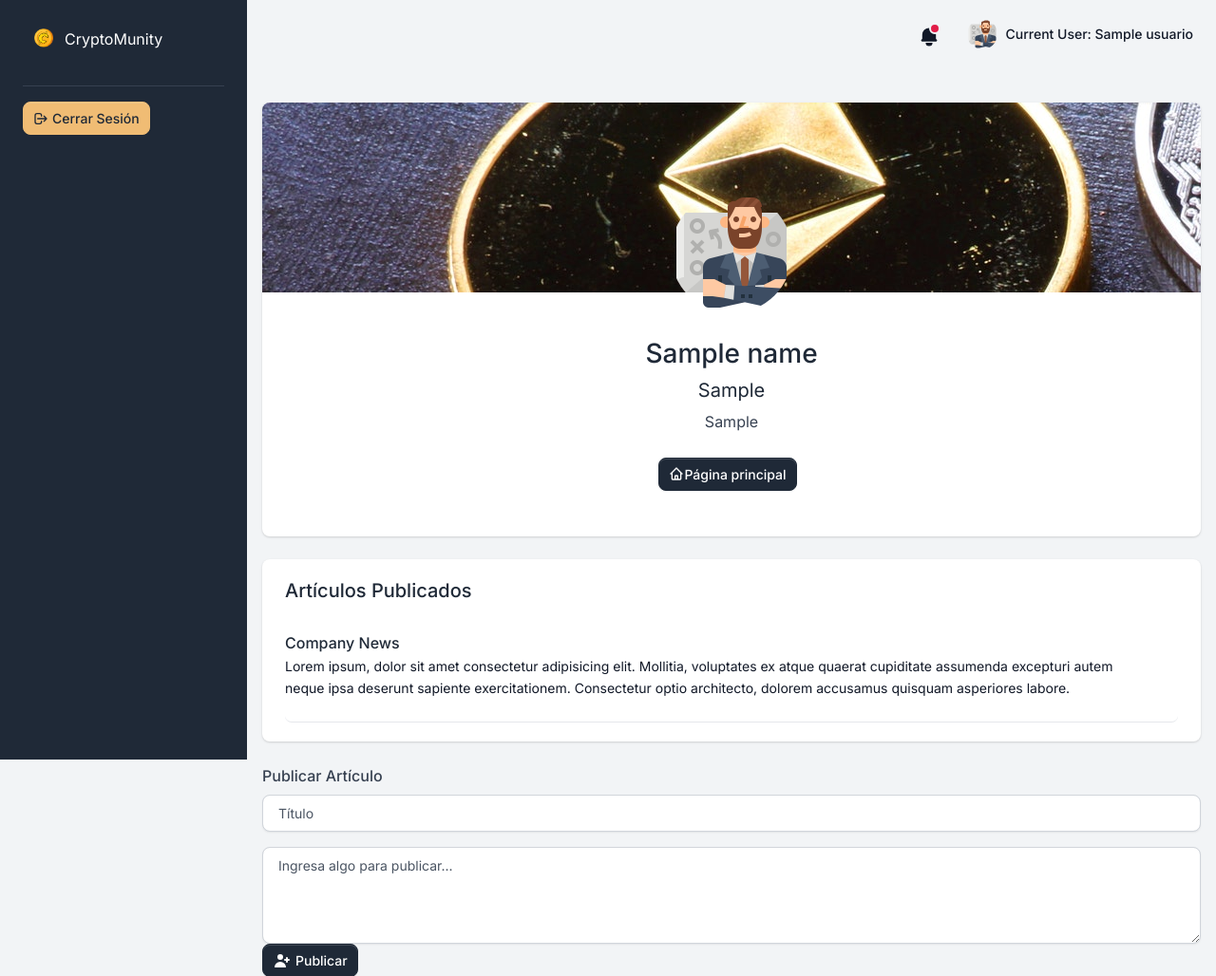
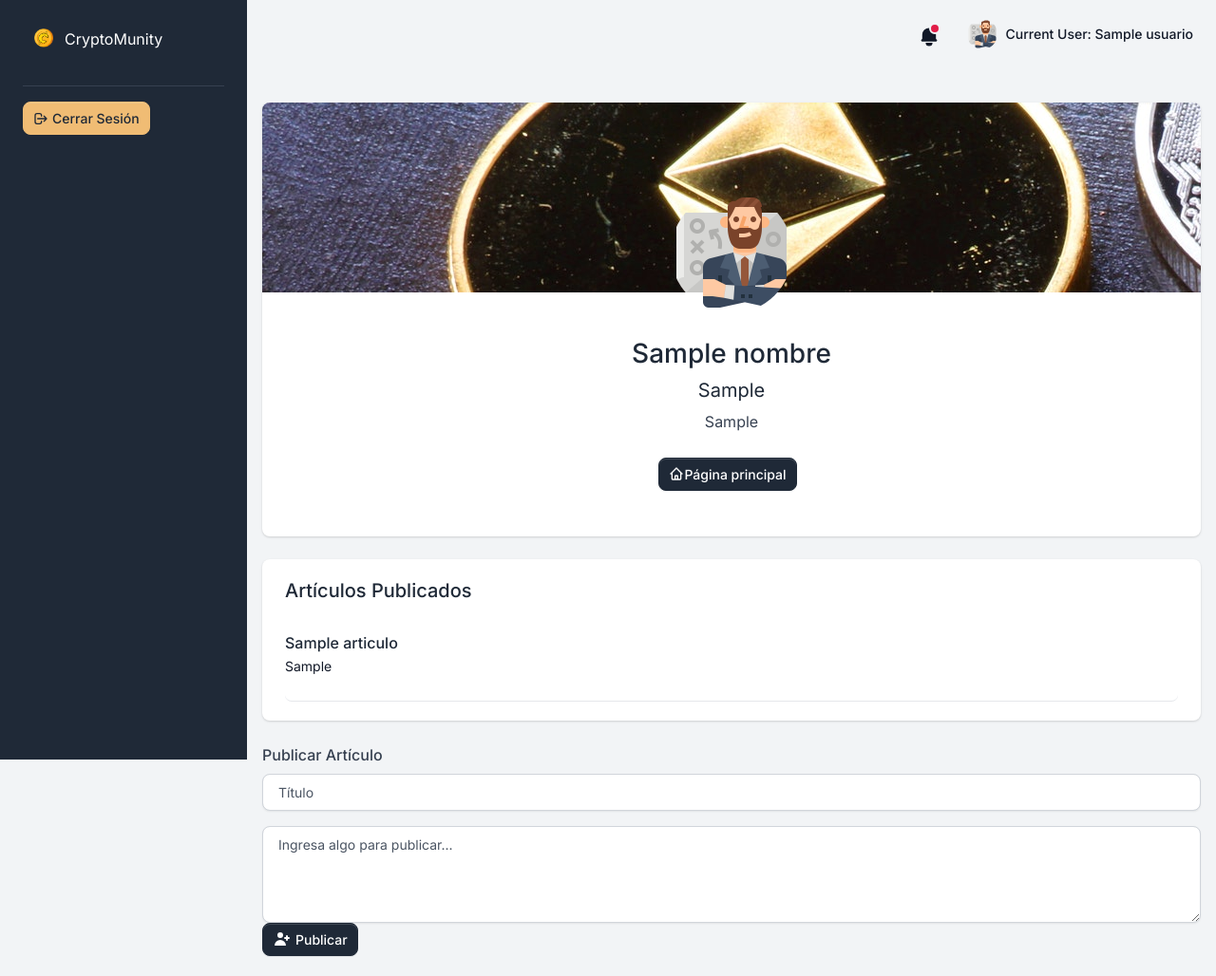
Before and after one commit to Ulises-Tame/CryptoMunity, a Flask app: template templates/accounts/profile_invest.html in a window 1280 px wide. Shown: the top 1028 px of the page at 95% size. Run offline with Flask 2, Linux system fonts and the light colour scheme; a user stored in the database is signed in; tables that the repository leaves empty hold one stand-in row (values such as "Sample post"); the template is opened without the code that fills it: values that come from a table or form of the project are taken from there, most other values are stand-ins (such as "Sample title", 1, 10 or a date in 2020); some libraries are stand-ins or nearby versions.

Commit message:
Researcher profile and DAO file

```diff
--- a/run.py
+++ b/run.py
@@ -1,5 +1,3 @@
-# init.py
-
 from flask import Flask
 from flask_sqlalchemy import SQLAlchemy
 from flask_login import LoginManager
@@ -23,7 +21,7 @@ def create_app():
     login_manager.login_view = 'auth.login'
     login_manager.init_app(app)
 
-    from models import User
+    from include.models import User
 
     @login_manager.user_loader
     def load_user(user_id):
--- a/templates/accounts/profile_invest.html
+++ b/templates/accounts/profile_invest.html
@@ -18,7 +18,7 @@
                         <div class="card-body pb-5">
                             <img src="/static/assets/img/investigador.png" class="avatar-xl rounded-circle mx-auto mt-n7 mb-4" alt="Neil Portrait">
                             <h4 class="h3">
-                                {{ name }}
+                                {{ nombre }}
                             </h4>
                             <h5 class="fw-normal">
                                 {{ current_user.tipoUsuario }}
@@ -38,12 +38,14 @@
                 <div class="card card-body border-0 shadow mb-4 mb-xl-0">
                     <h2 class="h5 mb-4">Artículos Publicados</h2>
                     <ul class="list-group list-group-flush">
+                        {% for articulos in articulos_user %}
                         <li class="list-group-item d-flex align-items-center justify-content-between px-0 border-bottom">
                             <div>
-                                <h3 class="h6 mb-1">Company News</h3>
-                                <p class="small pe-4">Lorem ipsum, dolor sit amet consectetur adipisicing elit. Mollitia, voluptates ex atque quaerat cupiditate assumenda excepturi autem neque ipsa deserunt sapiente exercitationem. Consectetur optio architecto, dolorem accusamus quisquam asperiores labore.</p>
+                                <h3 class="h6 mb-1">{{ articulos.nombreArticulo }}</h3>
+                                <p class="small pe-4">{{ articulos.articulo}}</p>
                             </div>
                         </li>
+                        {% endfor %}
                     </ul>
                 </div>
                 <form method="POST" action="" class="mt-4">
```
Also changed, not shown: auth.py (+5 -4 lines), include/DAO.py (added, +11 -0 lines), main.py (+8 -7 lines), include/models.py (renamed from models.py).
